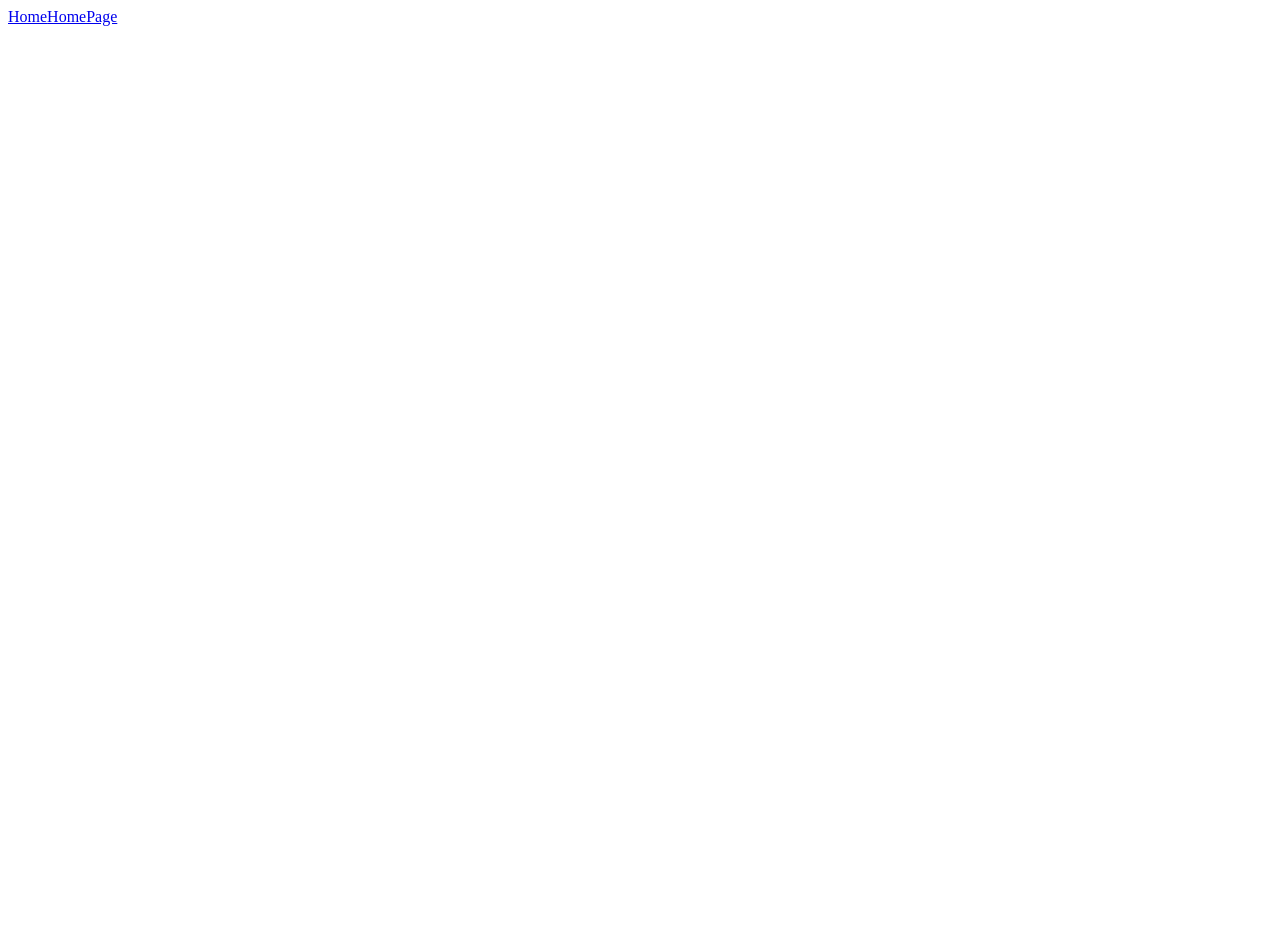
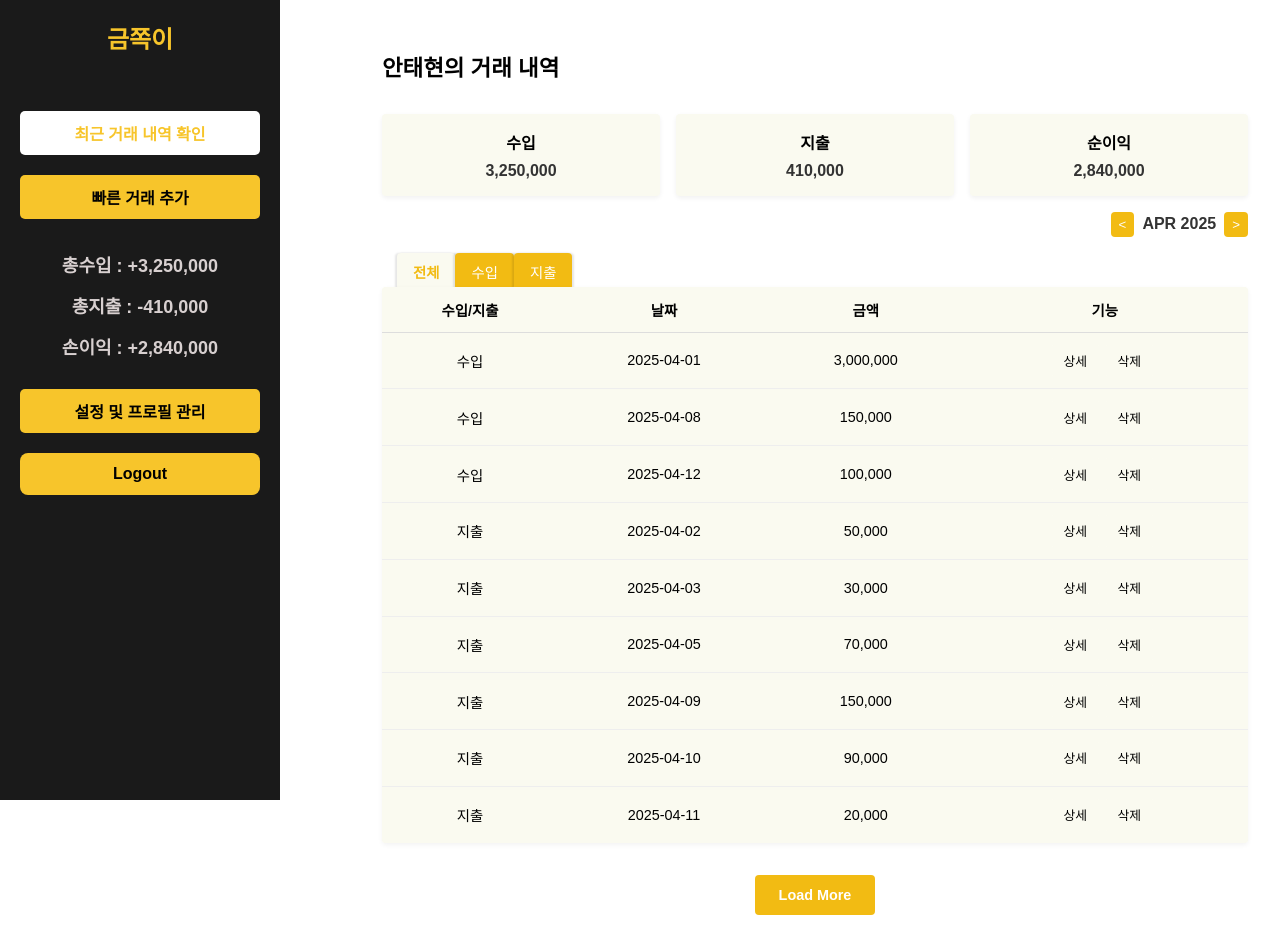
Before and after one commit to kirikaka/Financial_Ledger_KB, a Vue app in the folder Financial_Ledger/: page /transaction in a window 1280 px wide. Before the commit this address had no page. Before the commit the page ends 800 px from the top, so only its background shows below. Built offline with nearby package versions, Linux system fonts and the light colour scheme; data requests are answered from the project's data file.

Commit message:
FIX : Sidebar 구현 및 db통신

```diff
--- a/Financial_Ledger/src/assets/TL.css
+++ b/Financial_Ledger/src/assets/TL.css
@@ -3,6 +3,10 @@
   margin: 0;
   padding: 0;
   box-sizing: border-box;
+}
+
+.main-content {
+  margin-left: 350px;
 }
 
 body {
@@ -14,17 +18,6 @@ body {
 .container {
   display: flex;
   min-height: 100vh;
-}
-
-/* 사이드바 스타일 */
-.sidebar {
-  width: 280px;
-  background-color: #2c2c2c;
-  color: #fff;
-  display: flex;
-  flex-direction: column;
-  padding: 2rem;
-  position: relative;
 }
 
 /* 프로필 영역 */
--- a/Financial_Ledger/src/pages/TransactionList.vue
+++ b/Financial_Ledger/src/pages/TransactionList.vue
@@ -1,23 +1,14 @@
 <template>
   <div class="container">
-    <div class="sidebar">
-      <div class="profile">
-        <h2>금쪽이</h2>
-      </div>
-      <div>
-        <div class="sidebar-nav">
-          <button class="moveTL-btn">최근 거래 내역 확인</button>
-          <button class="add-asset-btn">빠른 거래 추가</button>
-          <div class="balance-summary">
-            <p>수입: {{ incomeTotalFormatted }}</p>
-            <p>지출: {{ expenseTotalFormatted }}</p>
-            <p>순이익: {{ netProfitFormatted }}</p>
-          </div>
-        </div>
-      </div>
-      <button class="logout-btn">Logout</button>
-    </div>
+    <!-- Sidebar 컴포넌트 -->
+    <Sidebar
+      v-if="currentUser.id && currentUser.name"
+      :userId="currentUser.id"
+      :userName="currentUser.name"
+      @logout="handleLogout"
+    />
 
+    <!-- 메인 콘텐츠 -->
     <div class="main-content">
       <h1 class="header-title">{{ currentUser.name }}의 거래 내역</h1>
 
@@ -102,66 +93,90 @@
   </div>
 </template>
 
-<script>
+<script setup>
+// Sidebar 컴포넌트 import
 import '../assets/TL.css';
+import Sidebar from '@/components/Sidebar.vue';
 
-export default {
-  name: 'TransactionList',
-  data() {
-    return {
-      currentUserId: '1234',
-      currentUser: {},
-      transactions: [],
-      activeTab: '전체',
-      currentDate: new Date(2025, 3, 1),
+import { ref, computed, onMounted } from 'vue';
+
+// 사용자 ID 및 상태 관리
+const currentUserId = ref('1234'); // 현재 로그인된 사용자 ID
+const currentUser = ref({}); // 현재 사용자 정보
+const transactions = ref([]); // 거래 내역
+const activeTab = ref('전체'); // 현재 활성 탭 (전체, 수입, 지출)
+const currentDate = ref(new Date(2025, 3, 1)); // 현재 날짜
+
+// 사용자 데이터 가져오기
+const fetchUserData = async () => {
+  try {
+    const response = await fetch(
+      `http://localhost:3000/members/${currentUserId.value}`
+    );
+    if (!response.ok)
+      throw new Error('사용자 데이터를 가져오는 데 실패했습니다.');
+    const user = await response.json();
+    currentUser.value = user;
+    console.log('🚀 ~ fetchUserData ~ currentUser:', currentUser.value);
+  } catch (err) {
+    console.error('사용자 데이터를 가져오는 중 오류 발생:', err);
+  }
 };
-  },
-  mounted() {
-    fetch(`http://localhost:3000/members/${this.currentUserId}`)
-      .then((res) => res.json())
-      .then((user) => {
-        this.currentUser = user;
-      })
-      .catch((err) => console.error(err));
 
-    fetch(`http://localhost:3000/transactions?userId=${this.currentUserId}`)
-      .then((res) => res.json())
-      .then((transactions) => {
-        this.transactions = transactions;
-      })
-      .catch((err) => console.error(err));
-  },
-  computed: {
-    userTransactions() {
-      return this.transactions
-        .filter((txn) => txn.userId === this.currentUserId)
-        .map((txn) => {
-          if (txn.income && !txn.outcome) {
-            txn.type = '수입';
-          } else if (!txn.income && txn.outcome) {
-            txn.type = '지출';
-          } else {
-            txn.type = '알 수 없음';
+// 거래 내역 가져오기
+const fetchTransactions = async () => {
+  try {
+    const response = await fetch(
+      `http://localhost:3000/transactions?userId=${currentUserId.value}`
+    );
+    if (!response.ok) throw new Error('거래 내역을 가져오는 데 실패했습니다.');
+    const data = await response.json();
+    transactions.value = data;
+    console.log('🚀 ~ fetchTransactions ~ transactions:', transactions.value);
+  } catch (err) {
+    console.error('거래 내역을 가져오는 중 오류 발생:', err);
   }
-          return txn;
+};
+
+// 페이지 로드 시 데이터 가져오기
+onMounted(() => {
+  fetchUserData();
+  fetchTransactions();
 });
-    },
-    filteredTransactions() {
-      const currentYear = this.currentDate.getFullYear();
-      const currentMonth = this.currentDate.getMonth();
-      let trans = this.userTransactions.filter((txn) => {
+
+// 로그아웃 처리
+const handleLogout = () => {
+  console.log('로그아웃되었습니다.');
+};
+
+// 거래 내역 필터링 및 계산
+const userTransactions = computed(() =>
+  transactions.value.map((txn) => ({
+    ...txn,
+    type: txn.income ? '수입' : '지출',
+  }))
+);
+
+const filteredTransactions = computed(() => {
+  const currentYear = currentDate.value.getFullYear();
+  const currentMonth = currentDate.value.getMonth();
+
+  let trans = userTransactions.value.filter((txn) => {
     const txnDate = new Date(txn.date);
     return (
       txnDate.getFullYear() === currentYear &&
       txnDate.getMonth() === currentMonth
     );
   });
-      if (this.activeTab !== '전체') {
-        trans = trans.filter((txn) => txn.type === this.activeTab);
+
+  if (activeTab.value !== '전체') {
+    trans = trans.filter((txn) => txn.type === activeTab.value);
   }
+
   return trans;
-    },
-    monthDisplay() {
+});
+
+const monthDisplay = computed(() => {
   const monthNames = [
     'JAN',
     'FEB',
@@ -176,65 +191,83 @@ export default {
     'NOV',
     'DEC',
   ];
-      const d = this.currentDate;
+  const d = currentDate.value;
   return `${monthNames[d.getMonth()]} ${d.getFullYear()}`;
-    },
-    incomeTotal() {
-      return this.userTransactions
+});
+
+// 총 수입, 총 지출, 순이익 계산
+const incomeTotalFormatted = computed(() =>
+  formatCurrency(
+    userTransactions.value
       .filter((txn) => txn.type === '수입')
-        .reduce((acc, txn) => acc + txn.expense, 0);
-    },
-    expenseTotal() {
-      return this.userTransactions
+      .reduce((acc, txn) => acc + txn.expense, 0)
+  )
+);
+
+const expenseTotalFormatted = computed(() =>
+  formatCurrency(
+    userTransactions.value
       .filter((txn) => txn.type === '지출')
-        .reduce((acc, txn) => acc + txn.expense, 0);
-    },
-    netProfit() {
-      return this.incomeTotal - this.expenseTotal;
-    },
-    incomeTotalFormatted() {
-      return this.formatCurrency(this.incomeTotal);
-    },
-    expenseTotalFormatted() {
-      return this.formatCurrency(this.expenseTotal);
-    },
-    netProfitFormatted() {
-      return this.formatCurrency(this.netProfit);
-    },
-  },
-  methods: {
-    editTransaction(transaction) {
+      .reduce((acc, txn) => acc + txn.expense, 0)
+  )
+);
+
+const netProfitFormatted = computed(() =>
+  formatCurrency(
+    userTransactions.value
+      .filter((txn) => txn.type === '수입')
+      .reduce((acc, txn) => acc + txn.expense, 0) -
+      userTransactions.value
+        .filter((txn) => txn.type === '지출')
+        .reduce((acc, txn) => acc + txn.expense, 0)
+  )
+);
+
+// 거래 내역 수정 및 삭제
+const editTransaction = (transaction) => {
   alert('수정 기능: ' + JSON.stringify(transaction));
-    },
-    deleteTransaction(transaction) {
-      fetch(`http://localhost:3000/transactions/${transaction.id}`, {
+};
+
+const deleteTransaction = async (transaction) => {
+  try {
+    const response = await fetch(
+      `http://localhost:3000/transactions/${transaction.id}`,
+      {
         method: 'DELETE',
-      })
-        .then((response) => {
-          if (response.ok) {
-            this.transactions = this.transactions.filter(
+      }
+    );
+    if (!response.ok) throw new Error('삭제 실패');
+
+    transactions.value = transactions.value.filter(
       (txn) => txn.id !== transaction.id
     );
-          } else {
-            throw new Error('삭제 실패');
+
+    console.log('거래가 성공적으로 삭제되었습니다.');
+  } catch (err) {
+    console.error('거래 삭제 중 오류 발생:', err);
   }
-        })
-        .catch((err) => console.error(err));
-    },
-    loadMore() {
-      alert('더 많은 거래 내역을 불러옵니다.');
-    },
-    prevMonth() {
-      const d = this.currentDate;
-      this.currentDate = new Date(d.getFullYear(), d.getMonth() - 1, 1);
-    },
-    nextMonth() {
-      const d = this.currentDate;
-      this.currentDate = new Date(d.getFullYear(), d.getMonth() + 1, 1);
-    },
-    formatCurrency(amount) {
-      return Number(amount).toLocaleString();
-    },
-  },
 };
+
+// 월 이동 처리
+const prevMonth = () => {
+  const d = currentDate.value;
+  currentDate.value = new Date(d.getFullYear(), d.getMonth() - 1, 1);
+};
+
+const nextMonth = () => {
+  const d = currentDate.value;
+  currentDate.value = new Date(d.getFullYear(), d.getMonth() + 1, 1);
+};
+
+// 통화 포맷팅 함수
+const formatCurrency = (amount) => Number(amount).toLocaleString();
 </script>
+
+<style scoped>
+.container {
+}
+.main-content {
+}
+.load-more-btn {
+}
+</style>
--- a/Financial_Ledger/src/router/index.js
+++ b/Financial_Ledger/src/router/index.js
@@ -3,15 +3,18 @@ import Login from '@/components/Login.vue'; // Login.vue 경로 맞춰서 수정
 import SignUp from '@/components/SignUp.vue';
 import HomePage from '@/components/HomePage.vue';
 import ProfilePage from '@/components/ProfilePage.vue';
+import TransactionList from '@/pages/TransactionList.vue';
 const routes = [
   {
-    path: '/',
+    path: '/login',
     name: 'Login',
     component: Login,
   },
   { path: '/signup', name: 'SignUp', component: SignUp },
   { path: '/homepage', name: 'HomePage', component: HomePage },
   { path: '/profile', name: 'ProfilePage', component: ProfilePage },
+  { path: '/transaction', name: 'TransactionPage', component: TransactionList },
+
   // 나중에 다른 페이지도 추가 가능
   // {
   //   path: '/dashboard',
```
Lines whose indentation alone changed are shown as unchanged.
